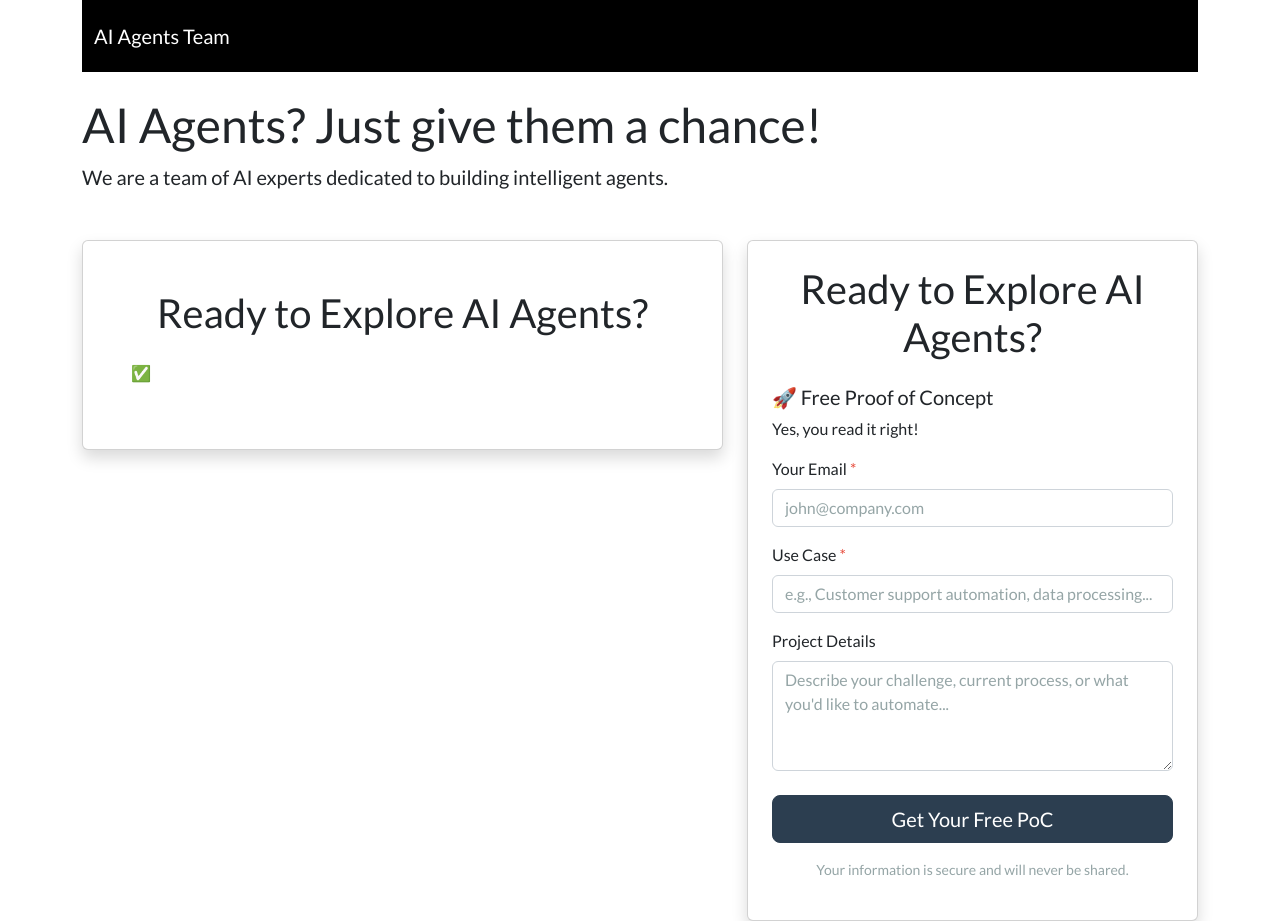
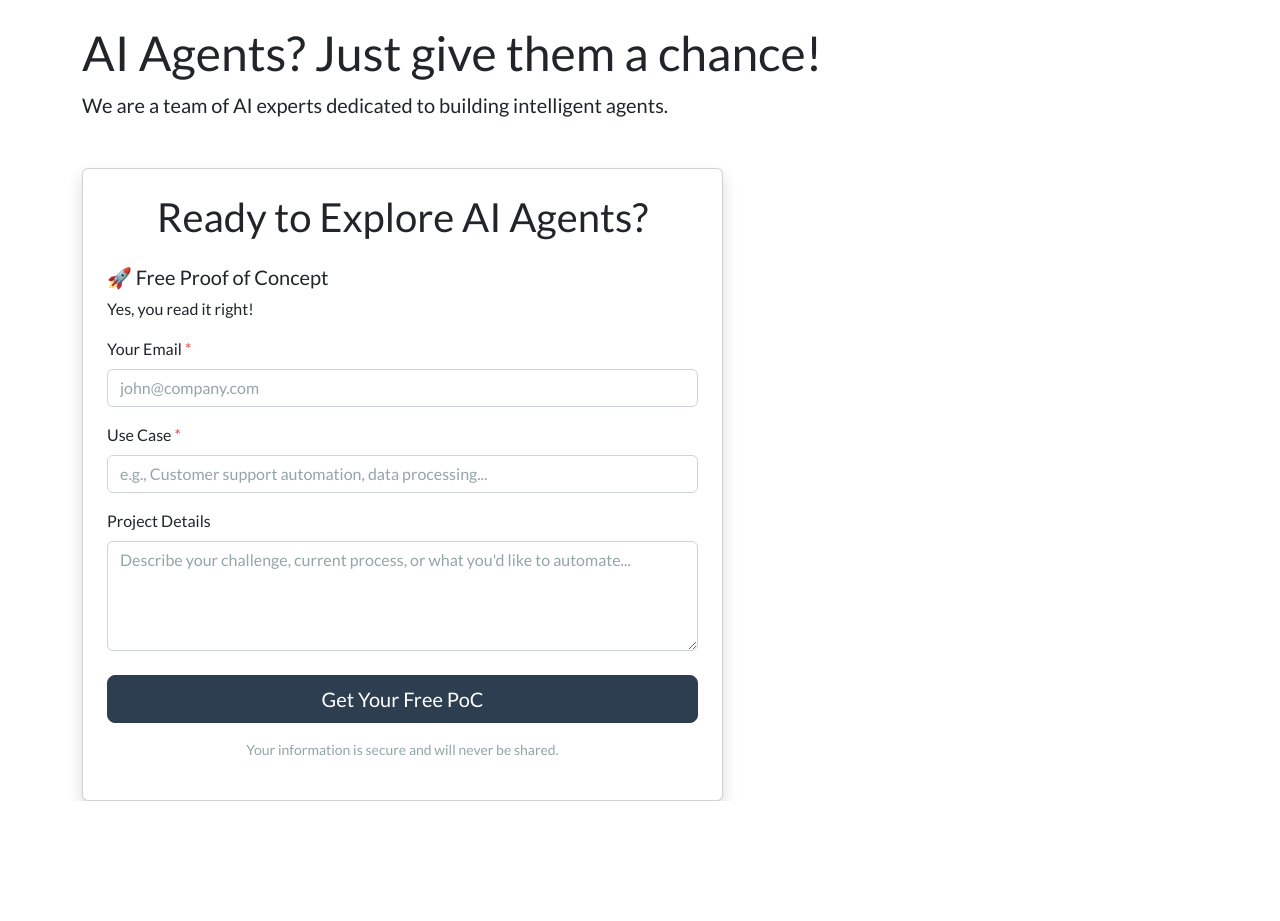
Before and after one commit to SergeySetti/ai-agents.team, a Flask app: page / in a window 1280 px wide. After the commit the page ends 801 px from the top, so only its background shows below. Run offline with Flask 3, Linux system fonts and the light colour scheme; some libraries are stand-ins or nearby versions.

Commit message:
Remove unused navbar and commented-out code for cleaner HTML structure

```diff
--- a/src/ai_agents_team/templates/index.html
+++ b/src/ai_agents_team/templates/index.html
@@ -9,15 +9,6 @@
 </head>
 <body>
 <div class="container">
-    <nav
-            class="navbar navbar-expand-lg navbar-dark bg-dark"
-            aria-label="AI Agents Team Navbar"
-            style="border: none;"
-    >
-        <div class="container-fluid">
-            <a class="navbar-brand" href="#">AI Agents Team</a>
-        </div>
-    </nav>
 </div>
 
 <div class="container mt-4">
@@ -26,17 +17,17 @@
 
     <div class="container mt-5 p-0">
         <div class="row">
+<!--            <div class="col-md-57">-->
+<!--                <div class="card shadow">-->
+<!--                    <div class="card-body p-5">-->
+<!--                        <h2 class="card-title text-center mb-4">Ready to Explore AI Agents?</h2>-->
+
+<!--                        <p class=""> ✅-->
+<!--                        </p>-->
+<!--                    </div>-->
+<!--                </div>-->
+<!--            </div>-->
             <div class="col-md-7">
-                <div class="card shadow">
-                    <div class="card-body p-5">
-                        <h2 class="card-title text-center mb-4">Ready to Explore AI Agents?</h2>
-
-                        <p class=""> ✅
-                        </p>
-                    </div>
-                </div>
-            </div>
-            <div class="col-md-5">
                 <div class="card shadow">
                     <div class="card-body p-4">
                         <h2 class="card-title text-center mb-4">Ready to Explore AI Agents?</h2>
```
